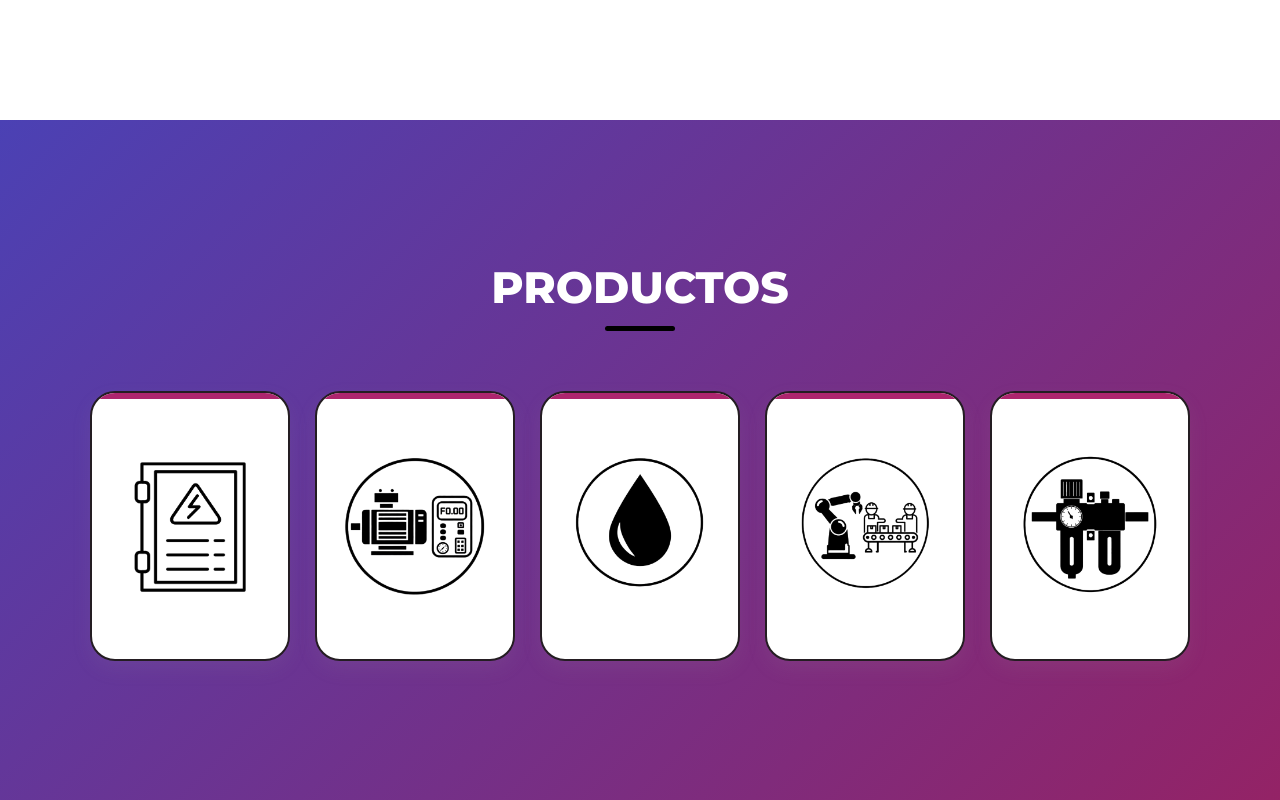
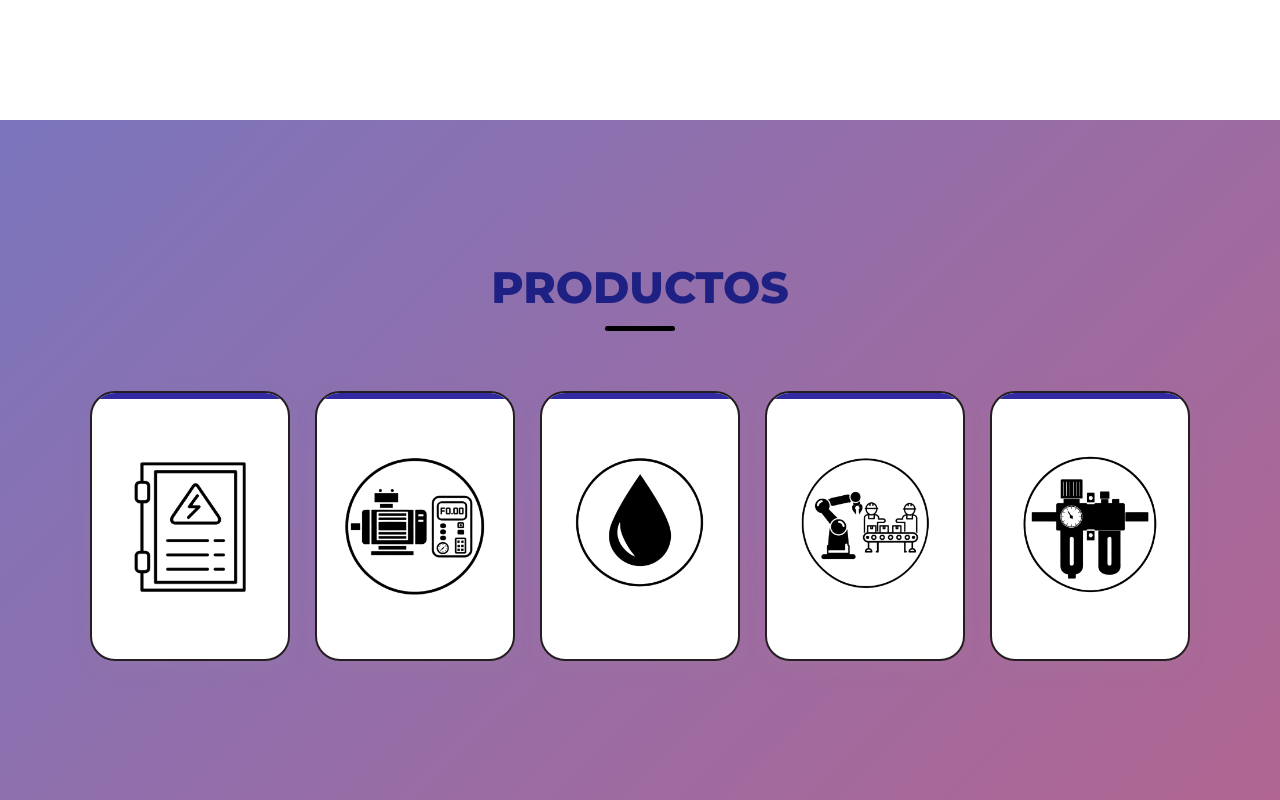
Before and after one commit to fernando032002/indagro, a plain HTML site: page index.html in a window 1280 px wide. Shown: the part 1160-1960 px from the top of the page. Drawn offline with Linux system fonts and the light colour scheme.

Commit message:
Actualizar pagina

```diff
--- a/style.css
+++ b/style.css
@@ -344,7 +344,7 @@ h1, h2, h3 {
 
     margin-bottom: 15px;
 
-    color: #ffffff;
+    color: #1e2083;
 }
 
 .section-title h2::after,
@@ -379,8 +379,8 @@ h1, h2, h3 {
     background:
         linear-gradient(
             135deg,
-            #4b41b4,
-            #982161
+            #7b75bd,
+            #b4658f
         );
 
     position: relative;
@@ -449,7 +449,7 @@ h1, h2, h3 {
     width: 100%;
     height: 6px;
 
-    background: #ad256e;
+    background: #322aa0;
 }
 
 
@@ -486,7 +486,7 @@ h1, h2, h3 {
 }
 
 
-/* información inferior */
+/* información dentro del recuadro y color de texto*/
 
 .card .info-hover {
     position: absolute;
@@ -500,7 +500,7 @@ h1, h2, h3 {
 
     background: rgba(237, 229, 235, 0.95);
 
-    color: #ffffff;
+    color: #202883;
 
     font-size: 14px;
 
```
